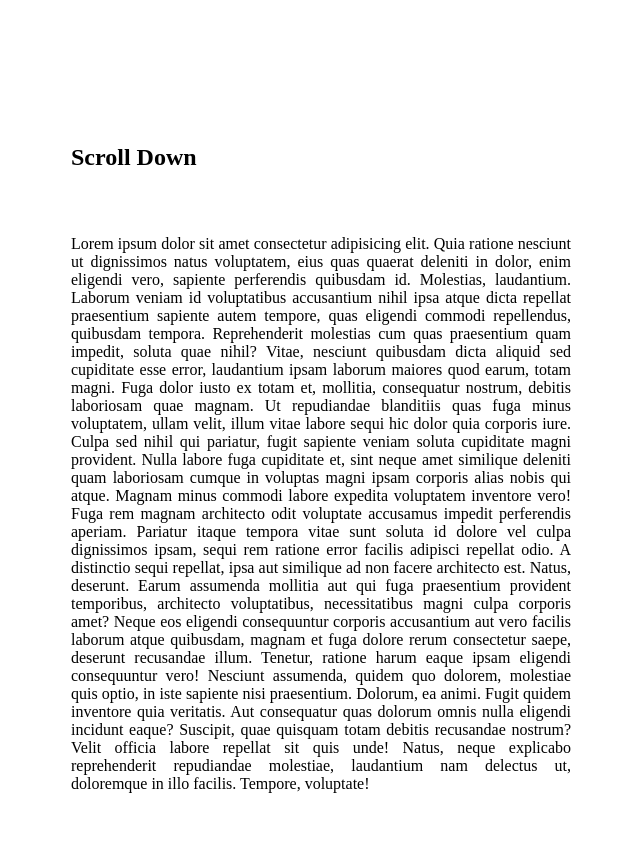
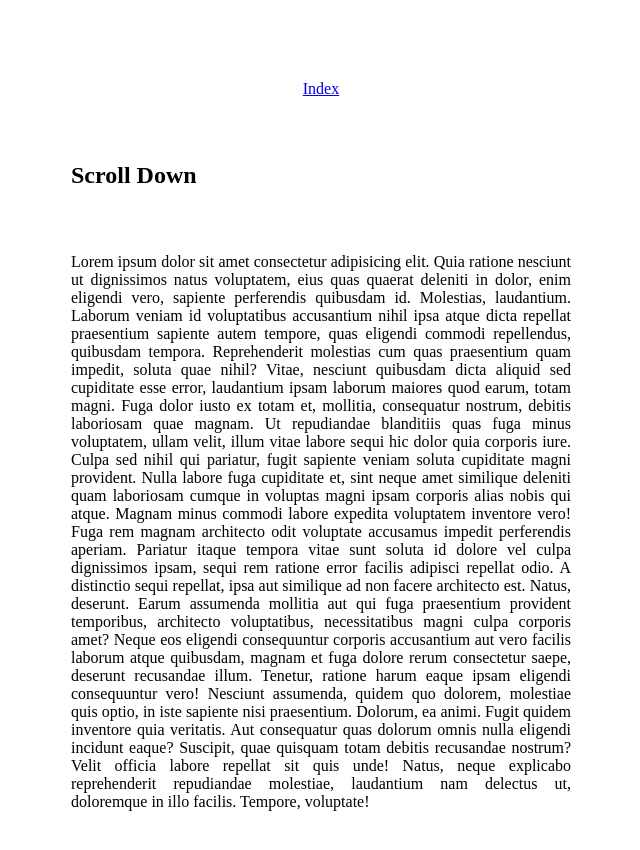
Before and after one commit to gabrielmoris/css-advanced, a plain HTML site: page scrolling-animations/index.html in a window 1280 px wide. Shown: the top 850 px of the page, without its empty margins (319-959 px from the left). Drawn offline with Linux system fonts and the light colour scheme.

Commit message:
add link to index in scrolling animations

```diff
--- a/scrolling-animations/index.html
+++ b/scrolling-animations/index.html
@@ -8,6 +8,7 @@
   </head>
   <body>
     <section>
+      <a href="../" class="home-link">Index</a>
       <div class="text-container">
         <h1>Scroll Down</h1>
         <p class="text-block">
```
